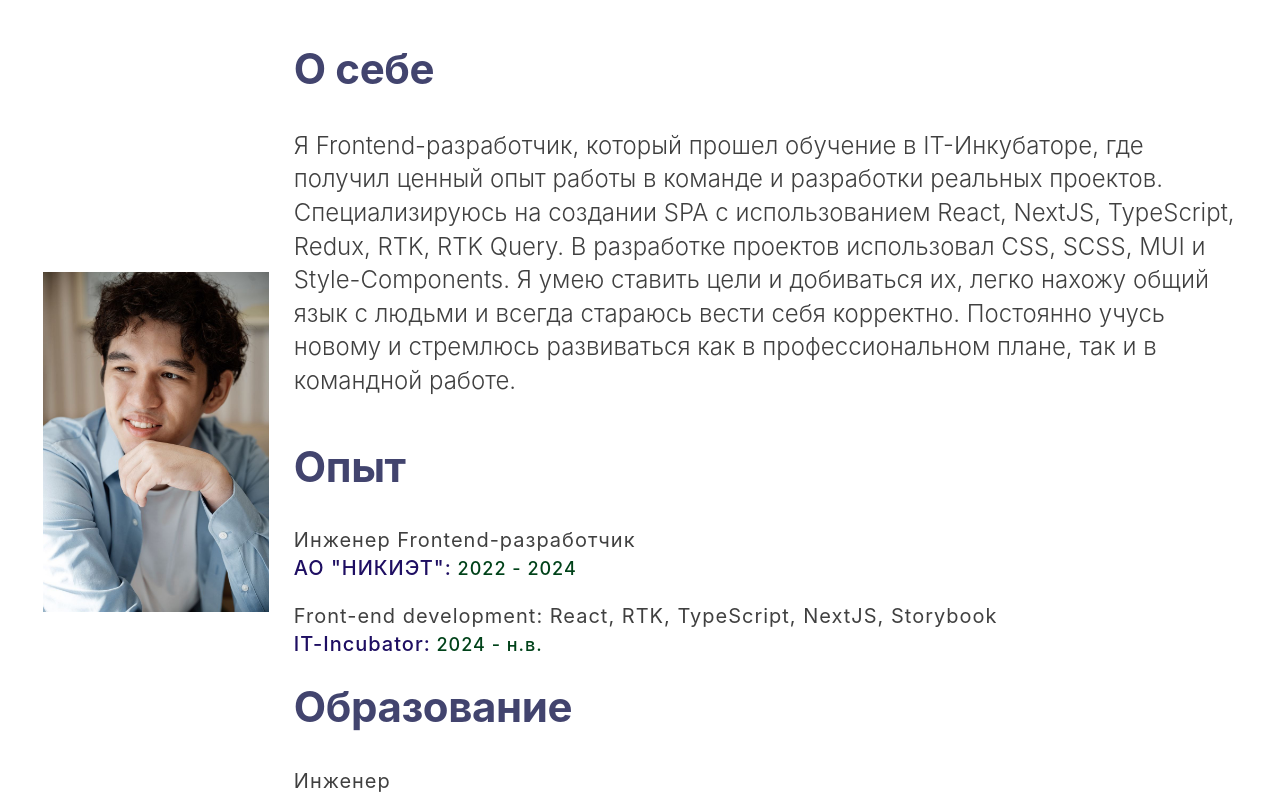
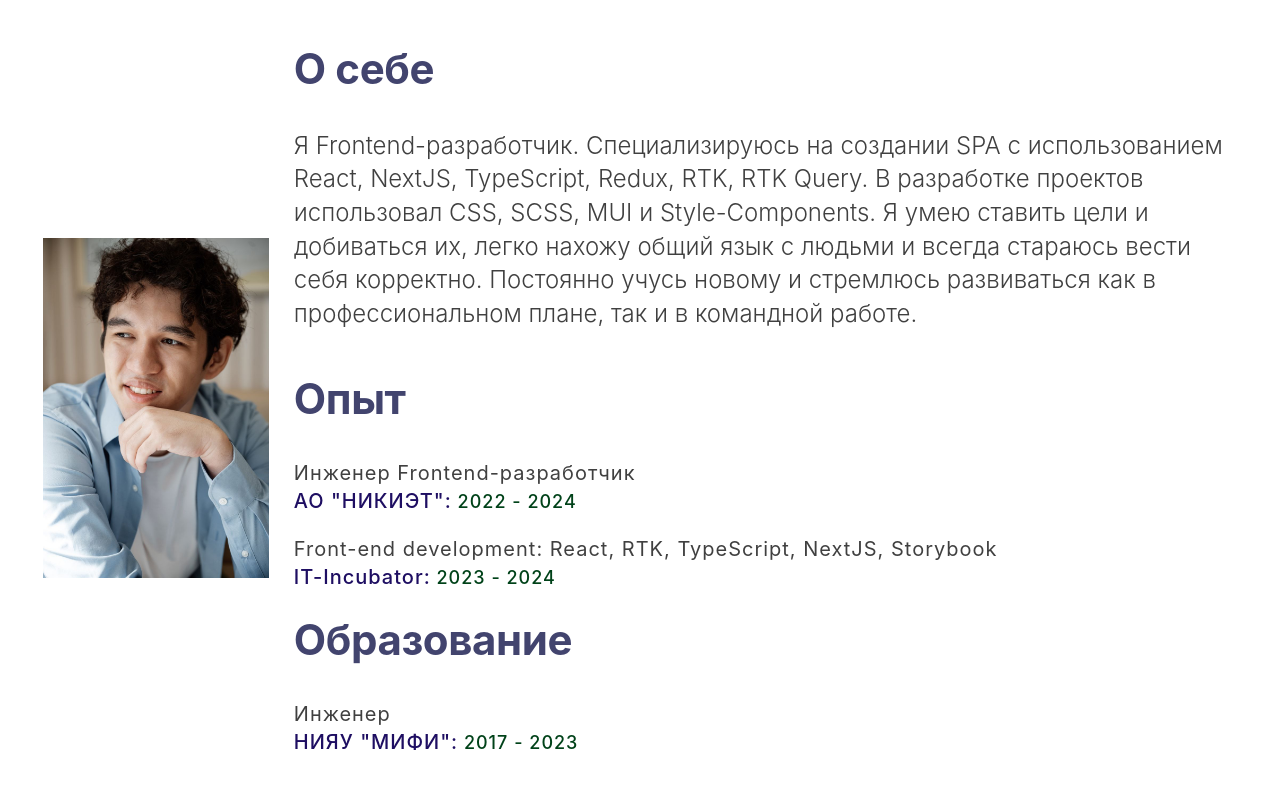
Before and after one commit to golzi99/portfolio, a Next.js app: page / in a window 1280 px wide. Shown: the part 860-1658 px from the top of the page. Built offline with nearby package versions, Linux system fonts and the light colour scheme.

Commit message:
fix about

```diff
--- a/src/widgets/sections/about/About.tsx
+++ b/src/widgets/sections/about/About.tsx
@@ -6,7 +6,7 @@ import Image from 'next/image'
 import { AboutBg, background } from '@/widgets/sections/about/aboutBG'
 
 const aboutText: string =
-  'Я Frontend-разработчик, который прошел обучение в IT-Инкубаторе, где получил ценный опыт работы в команде и разработки реальных проектов. Специализируюсь на создании SPA с использованием React, NextJS, TypeScript, Redux, RTK, RTK Query. В разработке проектов использовал CSS, SCSS, MUI и Style-Components. Я умею ставить цели и добиваться их, легко нахожу общий язык с людьми и всегда стараюсь вести себя корректно. Постоянно учусь новому и стремлюсь развиваться как в профессиональном плане, так и в командной работе.'
+  'Я Frontend-разработчик. Специализируюсь на создании SPA с использованием React, NextJS, TypeScript, Redux, RTK, RTK Query. В разработке проектов использовал CSS, SCSS, MUI и Style-Components. Я умею ставить цели и добиваться их, легко нахожу общий язык с людьми и всегда стараюсь вести себя корректно. Постоянно учусь новому и стремлюсь развиваться как в профессиональном плане, так и в командной работе.'
 
 const expData: Array<background> = [
   {
@@ -17,7 +17,7 @@ const expData: Array<background> = [
   {
     text: 'Front-end development: React, RTK, TypeScript, NextJS, Storybook',
     place: 'IT-Incubator:',
-    date: ' 2024 - н.в.',
+    date: ' 2023 - 2024',
   },
 ]
 
```
